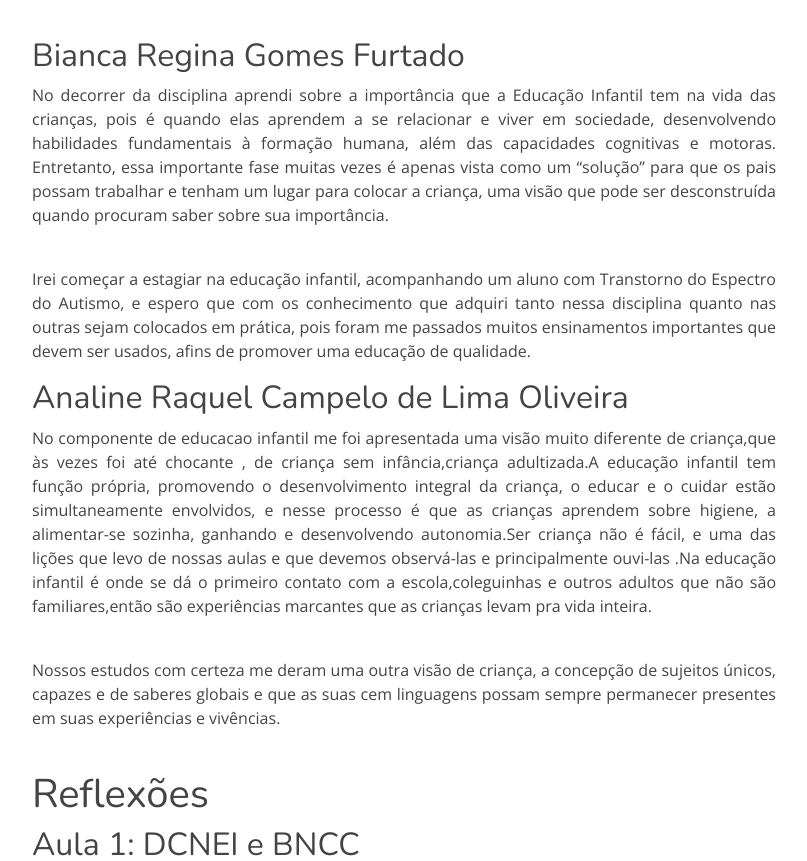
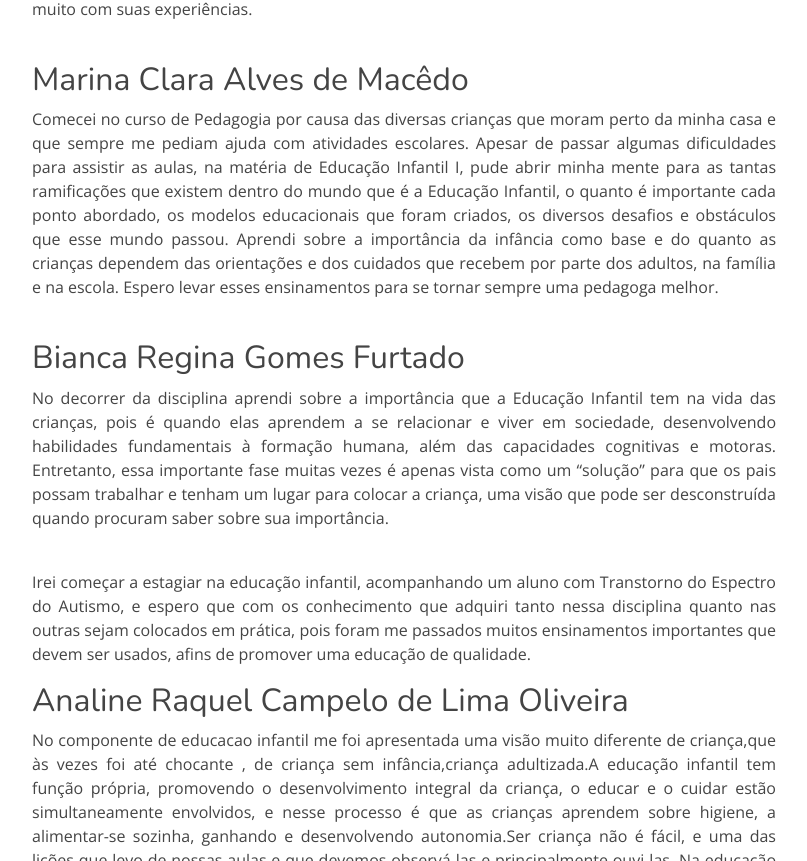
Before and after one commit to gabriellaDantas/webfolio, a plain HTML site: page relato.html in a window 1280 px wide. Shown: the part 1047-1908 px from the top of the page, without its empty margins (50-857 px from the left). Drawn offline with nearby package versions, Linux system fonts and the light colour scheme.

Commit message:
add nome

```diff
--- a/relato.html
+++ b/relato.html
@@ -92,6 +92,7 @@
               agora. Toda a interdisciplinaridade tem me inspirado no meu fazer
               pedagógico.
             </p>
+            <br />
 
             <h2>Gabriella de Fátima Dantas do Nascimento Vasconcelos</h2>
             <p class="text-justify">
@@ -114,6 +115,23 @@
               Pude perceber também, o quão significativo e necessário é ouvir a
               criança. Na educação infantil, as crianças também aprendem muito
               com suas experiências.
+            </p>
+            <br />
+
+            <h2>Marina Clara Alves de Macêdo</h2>
+            <p class="text-justify">
+              Comecei no curso de Pedagogia por causa das diversas crianças que
+              moram perto da minha casa e que sempre me pediam ajuda com
+              atividades escolares. Apesar de passar algumas dificuldades para
+              assistir as aulas, na matéria de Educação Infantil I, pude abrir
+              minha mente para as tantas ramificações que existem dentro do
+              mundo que é a Educação Infantil, o quanto é importante cada ponto
+              abordado, os modelos educacionais que foram criados, os diversos
+              desafios e obstáculos que esse mundo passou. Aprendi sobre a
+              importância da infância como base e do quanto as crianças dependem
+              das orientações e dos cuidados que recebem por parte dos adultos,
+              na família e na escola. Espero levar esses ensinamentos para se
+              tornar sempre uma pedagoga melhor.
             </p>
             <br />
 
```
